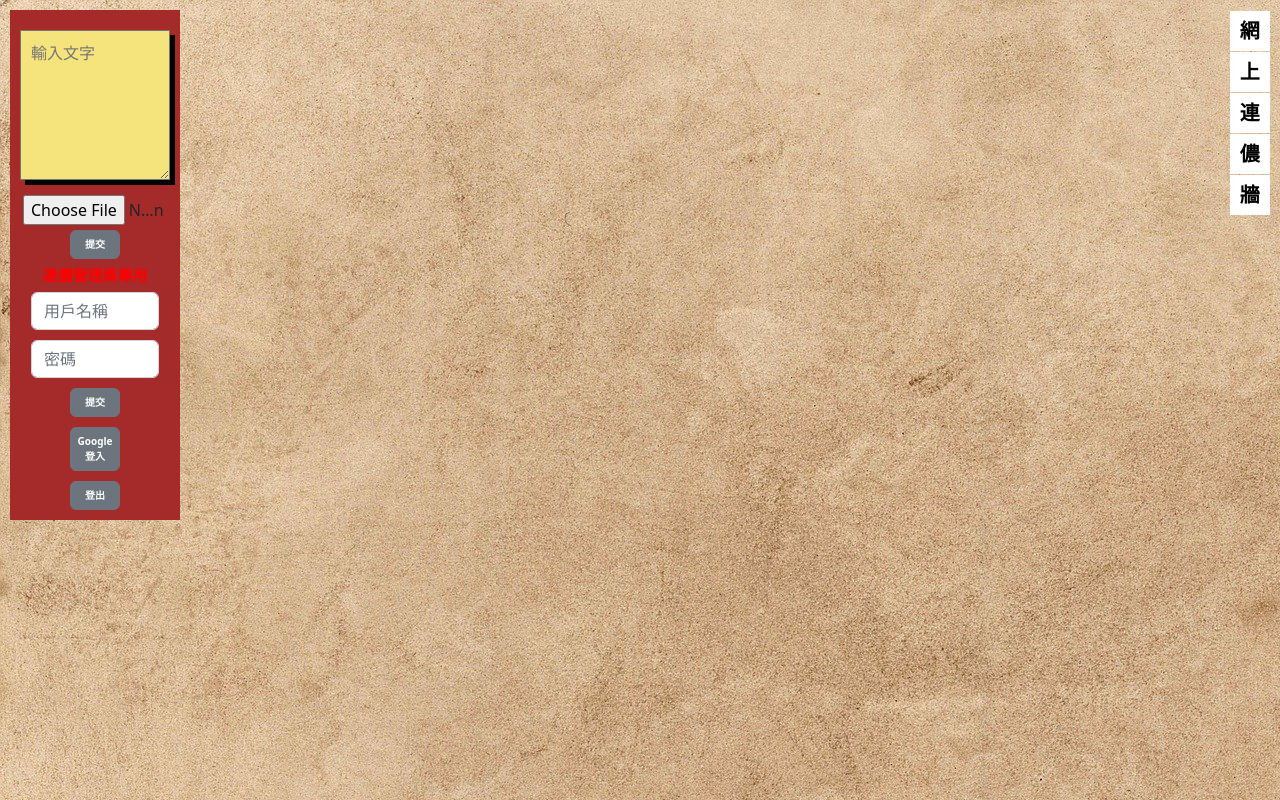
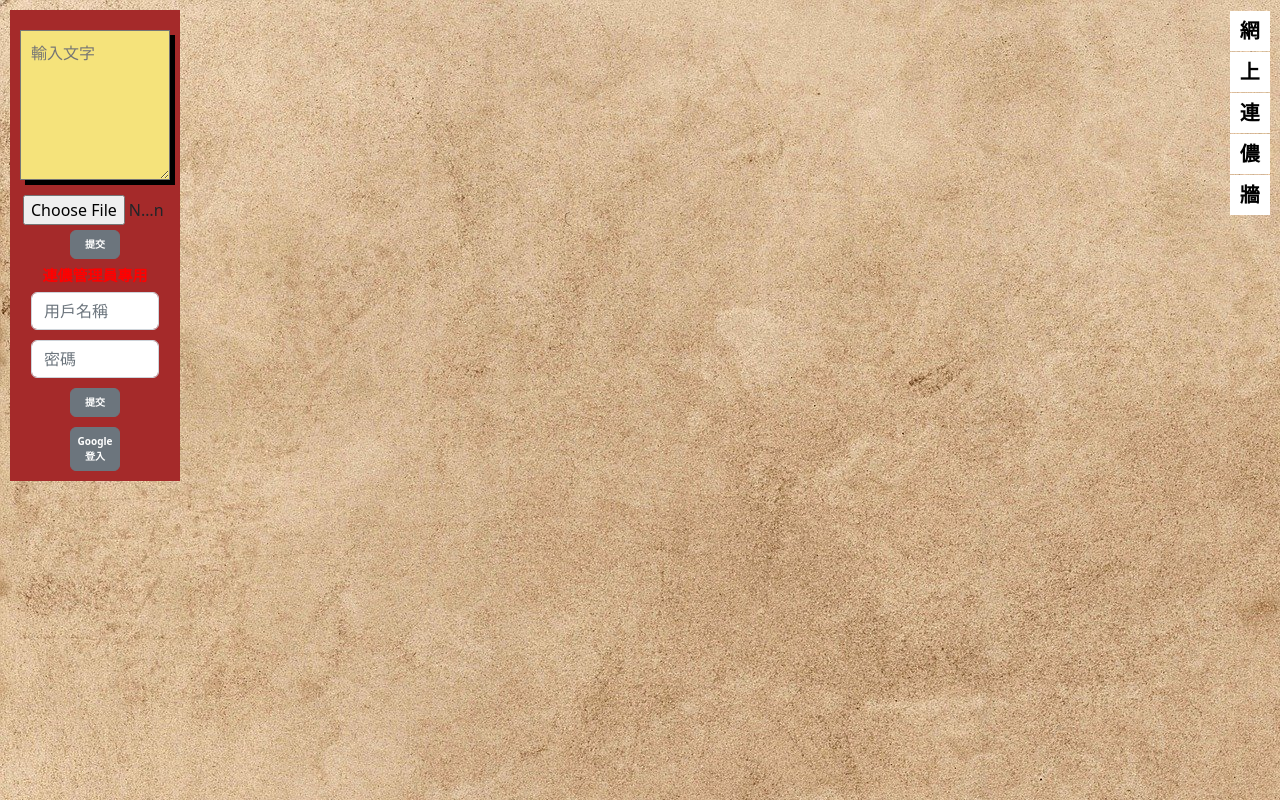
Before and after one commit to pofungt/memo-wall, a website with bundled scripts: page public/index.html in a window 1280 px wide. Built offline with nearby package versions, Linux system fonts and the light colour scheme.

Commit message:
Changed display:none

```diff
--- a/public/index.html
+++ b/public/index.html
@@ -43,7 +43,7 @@
 				Google登入
 			</a>
 		</div>
-		<div class="logout_button" style="none">
+		<div class="logout_button" style="display: none">
 			<button type="submit" class="btn btn-secondary submit" id="logout-button">
 				登出
 			</button>
```
